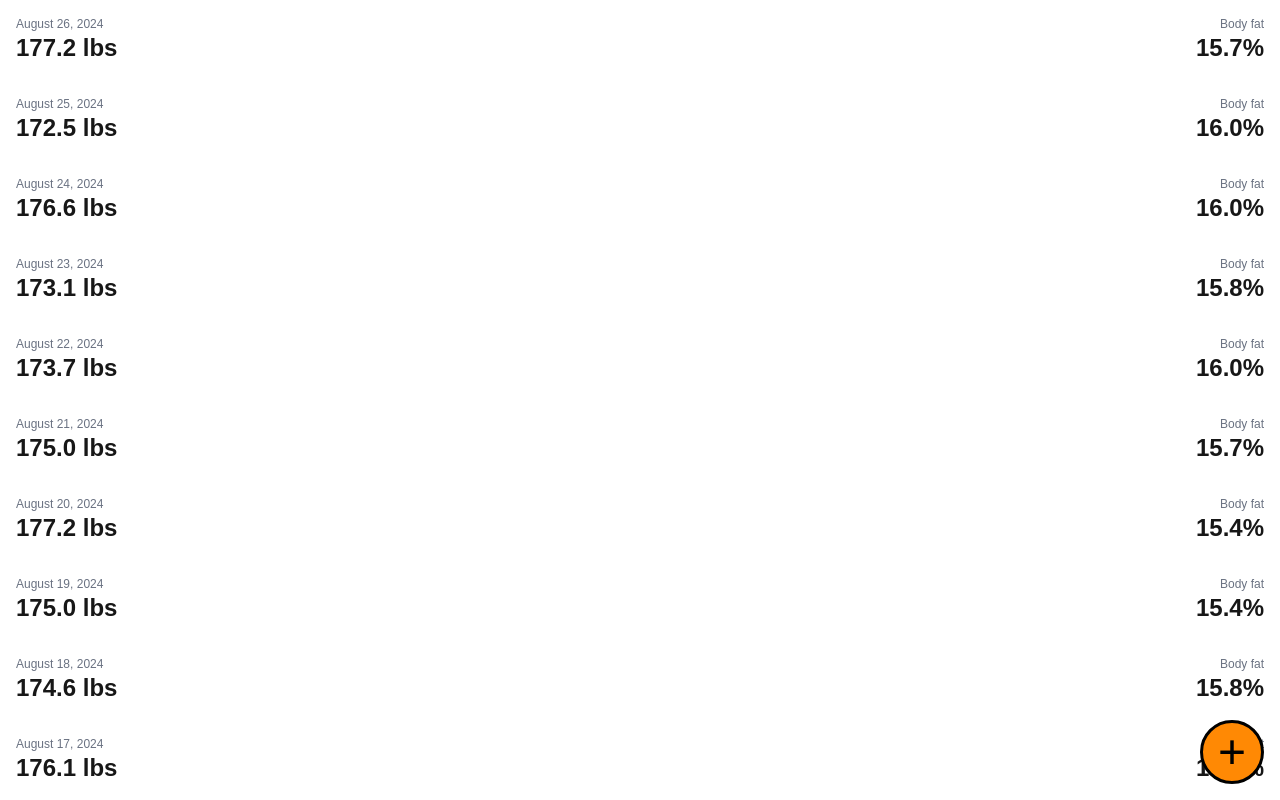
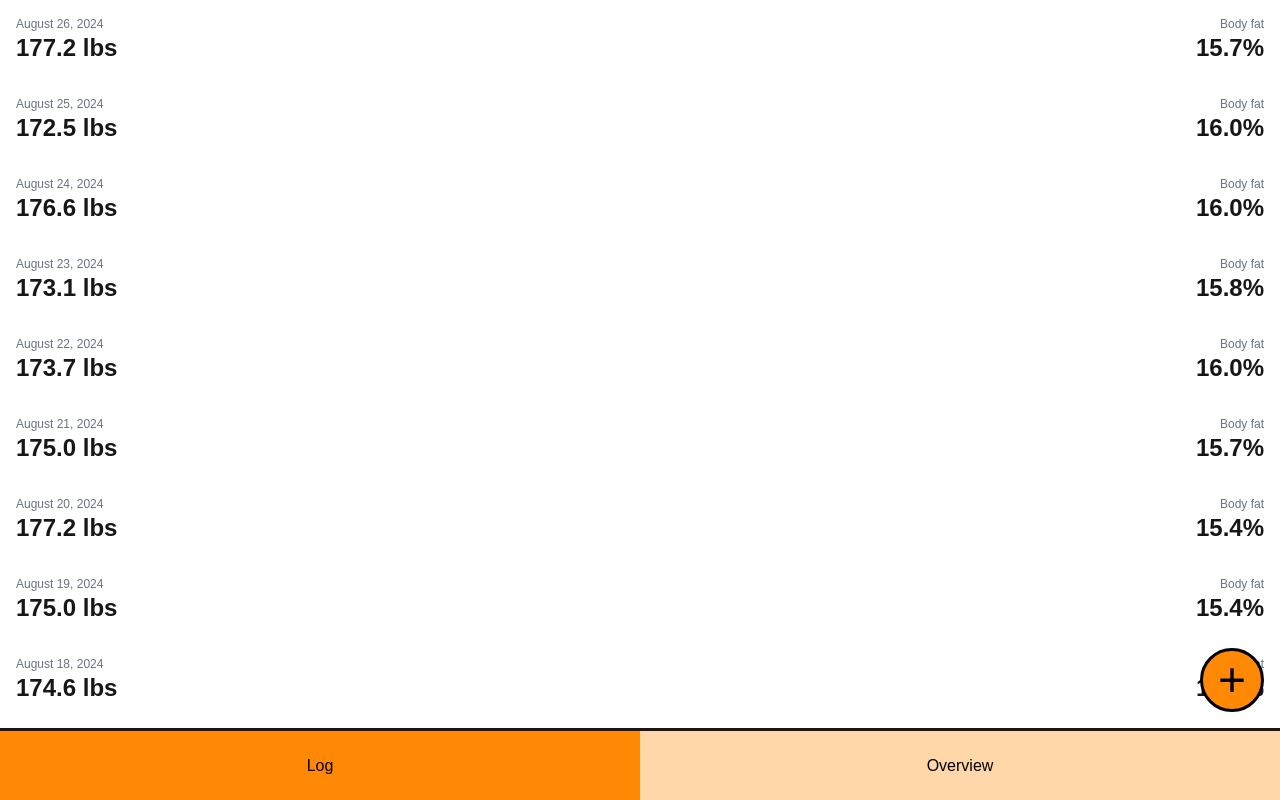
Before and after one commit to Tsmith18256/my-health-app-web, a Next.js app: page /body-comp/log in a window 1280 px wide. Shown: the top 800 px of the page. Built offline with nearby package versions, Linux system fonts and the light colour scheme.

Commit message:
Add nav bar to bottom of log screen

```diff
--- a/src/app/(app)/body-comp/log/floating-action-button.component.tsx
+++ b/src/app/(app)/body-comp/log/floating-action-button.component.tsx
@@ -1,7 +1,7 @@
 export const FloatingActionButton = () => {
   return (
     <button
-      className={`bg-orange-400 active:bg-orange-600 border-3 bottom-4 end-4 fixed font-medium h-16 rounded-full text-black text-5xl w-16`}
+      className={`bg-orange-400 active:bg-orange-600 border-3 bottom-22 end-4 fixed font-medium h-16 rounded-full text-black text-5xl w-16`}
     >
       +
     </button>
--- a/src/app/(app)/body-comp/log/page.tsx
+++ b/src/app/(app)/body-comp/log/page.tsx
@@ -32,6 +32,11 @@ export default function BodyCompLogPage() {
       <Link href="/body-comp/new">
         <FloatingActionButton />
       </Link>
+
+      <nav className="border-t-3 bottom-0 fixed flex justify-stretch h-18 inset-x-0">
+        <button className="bg-orange-400 grow text-black w-full" disabled>Log</button>
+        <button className="bg-orange-200 active:bg-orange-600 grow text-black w-full">Overview</button>
+      </nav>
     </>
   );
 }
```
